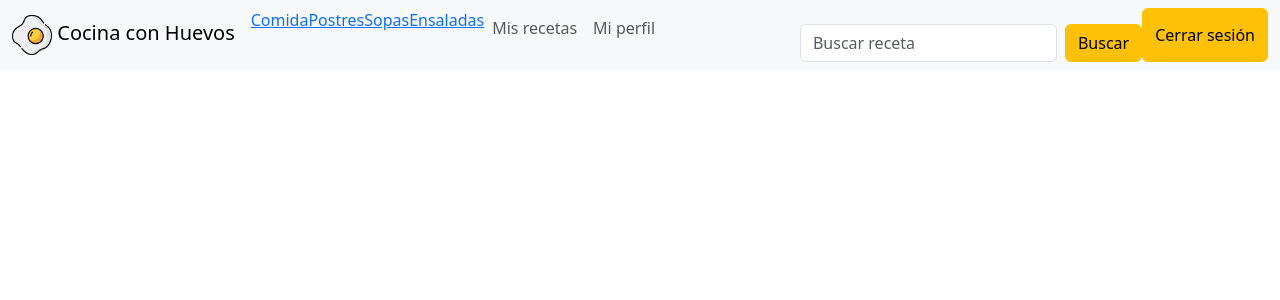
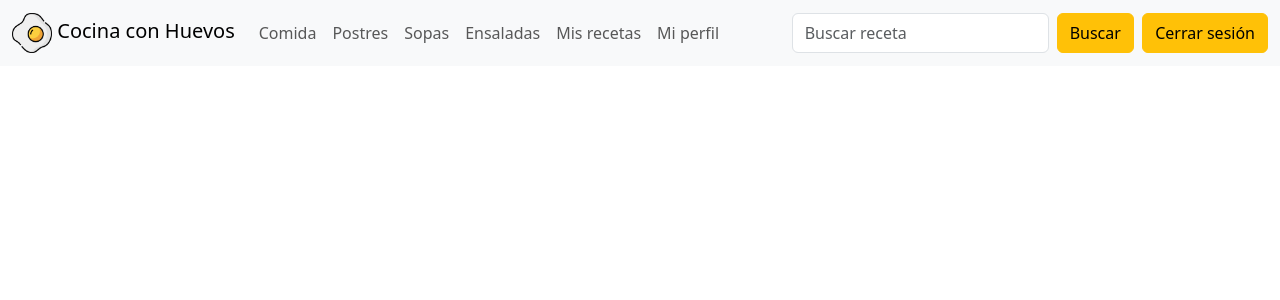
Before and after one commit to montseCirne/CocinaConHuevos, a PHP site: page /sesion.html in a window 1280 px wide. Shown: the top 300 px of the page. Run offline with PHP 8.4, Linux system fonts and the light colour scheme.

Commit message:
Arreglo de estilos en links en las paginas

```diff
--- a/vista/script.js
+++ b/vista/script.js
@@ -38,7 +38,7 @@ const generateCards = (products) => {
                         <img src="${product.foto}" alt="${product.nombre}">
                         <span class="card-title">${product.nombre}</span>
                     </div>
-                    <div class="card-content">
+                    <div class="card-content botones">
                         <button class="btn btn-warning" data-product-id="${product.id}">Editar</button>
                         <button class="btn btn-warning" data-product-id="${product.id}">Ver detalles</button>
                     </div>
--- a/vista/sesion.html
+++ b/vista/sesion.html
@@ -15,7 +15,7 @@
     <!-- CONTENEDOR -->
     <nav class="navbar navbar-expand-lg bg-body-tertiary fixed-top ">
         <div class="container-fluid">
-            <a class="navbar-brand" href="index.html"><img src="./image/huevo-frito.png" height="40px"> Cocina con Huevos</a>
+            <a class="navbar-brand" href="sesion.html"><img src="./image/huevo-frito.png" height="40px"> Cocina con Huevos</a>
 
             <button class="navbar-toggler" type="button" data-bs-toggle="offcanvas"
                 data-bs-target="#offcanvasNavbar" aria-controls="offcanvasNavbar"
@@ -32,27 +32,27 @@
                 <div class="offcanvas-body">
                     <ul class="navbar-nav justify-content-start flex-grow-1 pe-3">
                         <li class="nav-item">
-                            <a class="categoria-tab" href="#productos" data-categoria="comida">Comida</a>
+                            <a class="categoria-tab nav-link" href="#productos" data-categoria="comida">Comida</a>
                         </li>
                         <li class="nav-item">
-                            <a class="categoria-tab" href="#productos" data-categoria="postre">Postres</a>
+                            <a class="categoria-tab nav-link" href="#productos" data-categoria="postre">Postres</a>
                         </li>
                         <li class="nav-item">
-                            <a class="categoria-tab" href="#productos" data-categoria="sopa">Sopas</a>
+                            <a class="categoria-tab nav-link" href="#productos" data-categoria="sopa">Sopas</a>
                         </li>
                         <li class="nav-item">
-                            <a class="categoria-tab" href="#productos" data-categoria="ensalada">Ensaladas</a>
+                            <a class="categoria-tab nav-link" href="#productos" data-categoria="ensalada">Ensaladas</a>
                         </li>
                         <li class="nav-item">
-                            <a class="nav-link" href="addRecipe.html">Mis recetas</a>
+                            <a class="nav-link nav-link" href="addRecipe.html">Mis recetas</a>
                         </li>
                         <li class="nav-item">
-                            <a class="nav-link" href="profile.html">Mi perfil</a>
+                            <a class="nav-link nav-link" href="profile.html">Mi perfil</a>
                         </li>
                     </ul>
-                    <form class="d-flex mt-3" role="search">
+                    <form class="d-flex" role="search">
                         <input class="form-control me-2" type="search" placeholder="Buscar receta" aria-label="Search">
-                        <button class="btn btn-warning" type="submit">Buscar</button>
+                        <button class="btn btn-warning" type="submit">Buscar</button>&nbsp;&nbsp;
                     </form>
 
                     <br>
--- a/vista/style/style_sesion.css
+++ b/vista/style/style_sesion.css
@@ -53,9 +53,19 @@
 }
 
 .card-content {
-    flex-grow: 1;
-    display: flex;
+    /* flex-grow: 1;
+    display: flex; */
     justify-content: center;
     align-items: center;
     margin: 0 auto;
 }
+
+.botones button{
+    margin-right: 10px;
+    margin-bottom: 10px;
+}
+
+form .form-control,
+form .btn {
+    height: 100%; /* Ambos tendrán la misma altura */
+}
```
Also changed, not shown: vista/addRecipe.html (+9 -8 lines), vista/profile.html (+8 -8 lines).
